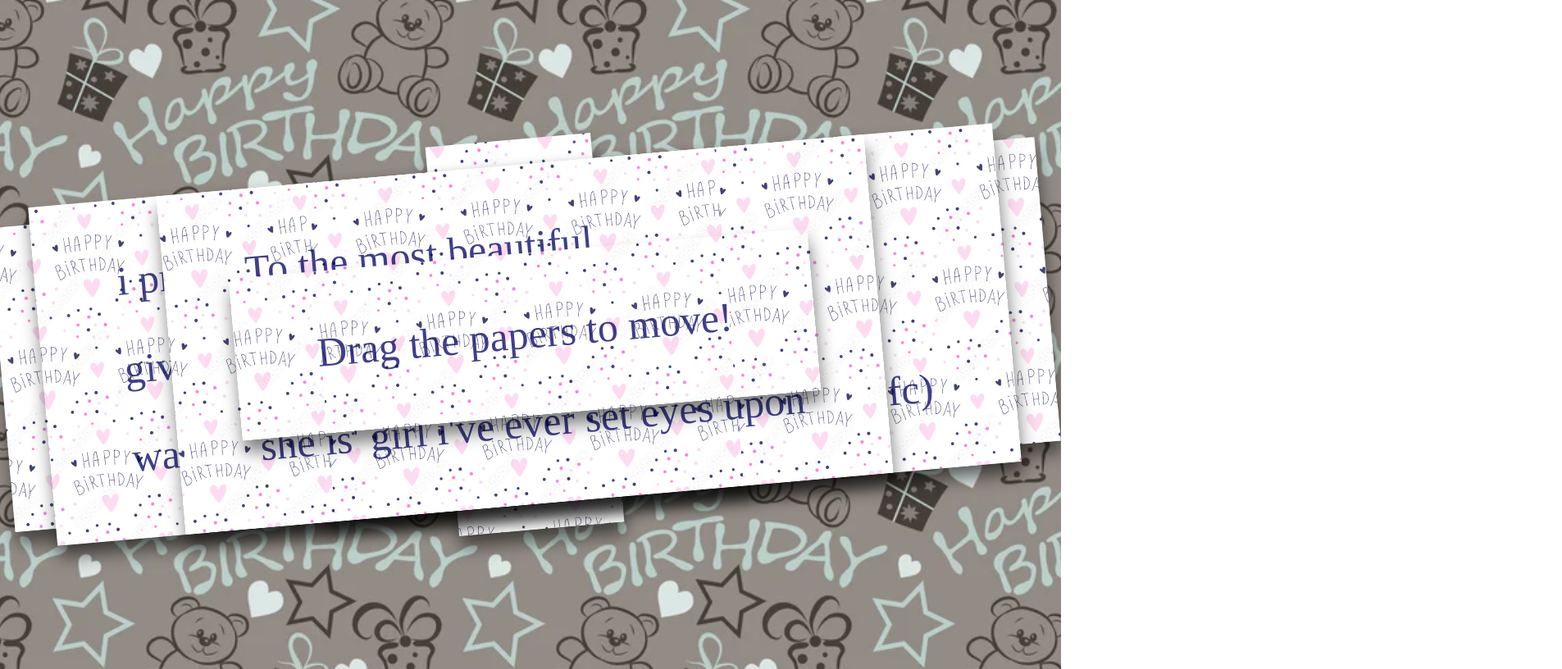
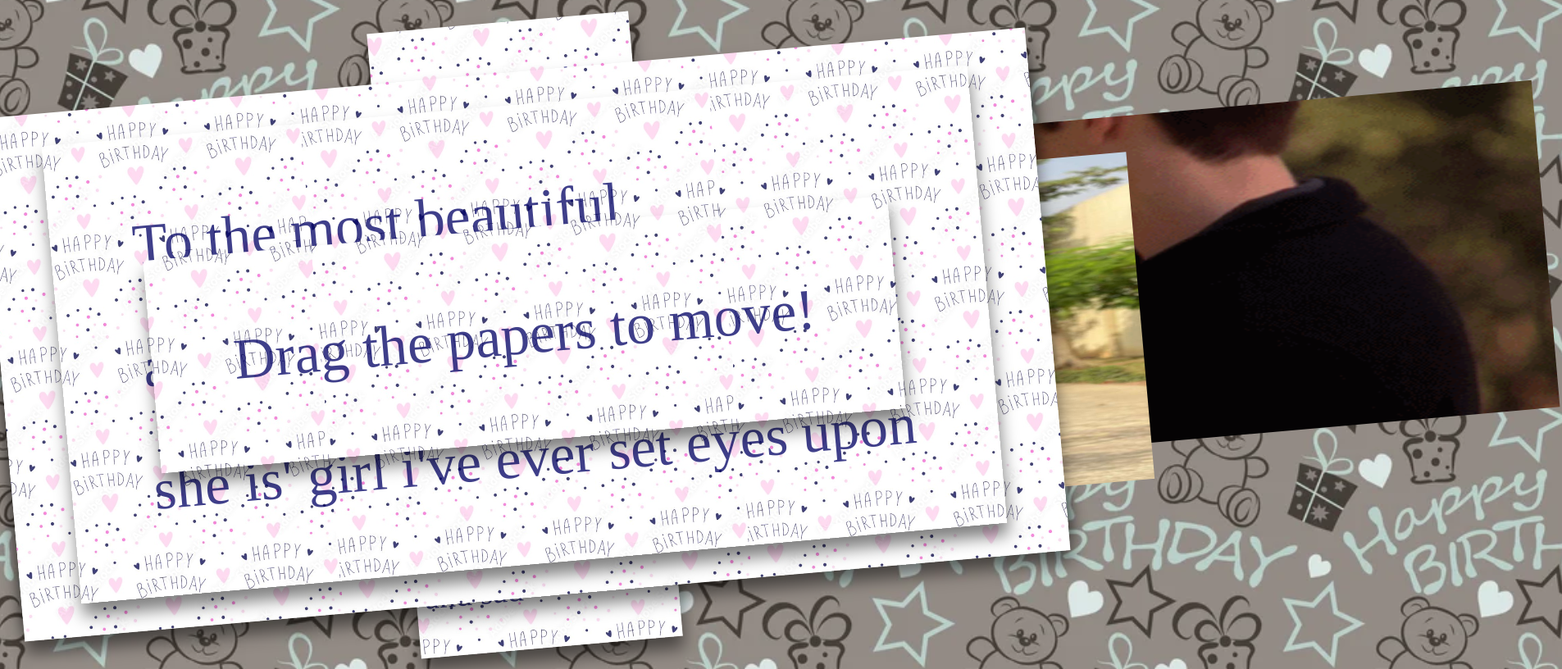
Before and after one commit to KingCodeZ/serkani, a plain HTML site: page notes.html in a window 1280 px wide. Shown: the whole page at 82% size, 1905 px wide, since content can reach past the window. Drawn offline with Linux system fonts and the light colour scheme; files whose address does not match are found by name; a web font is replaced by a local one.

Commit message:
Update style.css

```diff
--- a/style.css
+++ b/style.css
@@ -39,12 +39,12 @@ body {
   padding: 10px;
 }
 .paper.image p {
-  font-size: 30px;
+  font-size: 40px;
 }
 
 img {
-  max-height: 200px;
-  width: 100%;
+  max-height: 400px;
+  width: 300%;
   user-select: none;
 }
 
@@ -64,7 +64,7 @@ img {
 
 p {
   font-family: 'Zeyada';
-  font-size: 50px;
+  font-size: 70px;
   color: rgb(0,0,100);
   opacity: 0.75;
   user-select: none;
```
